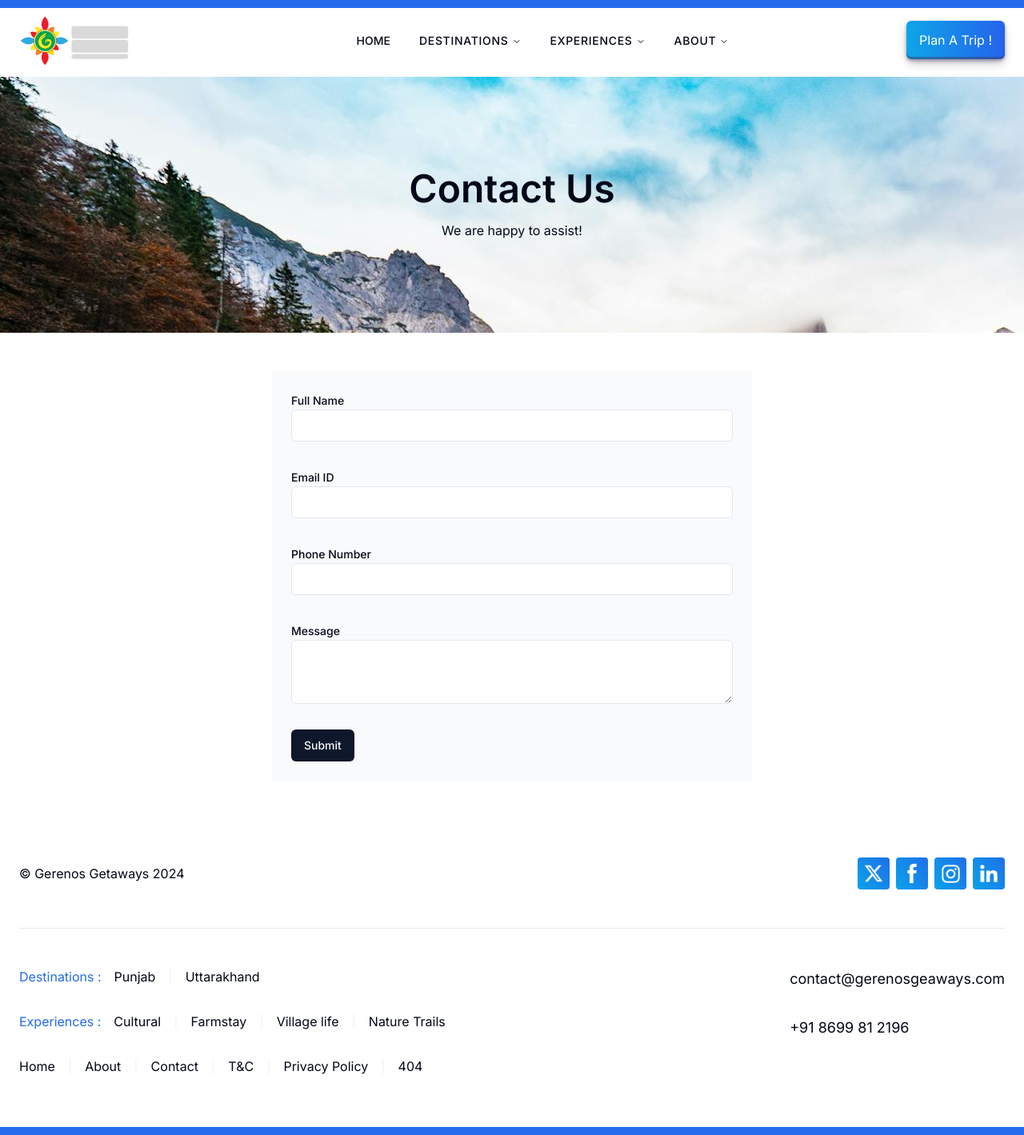
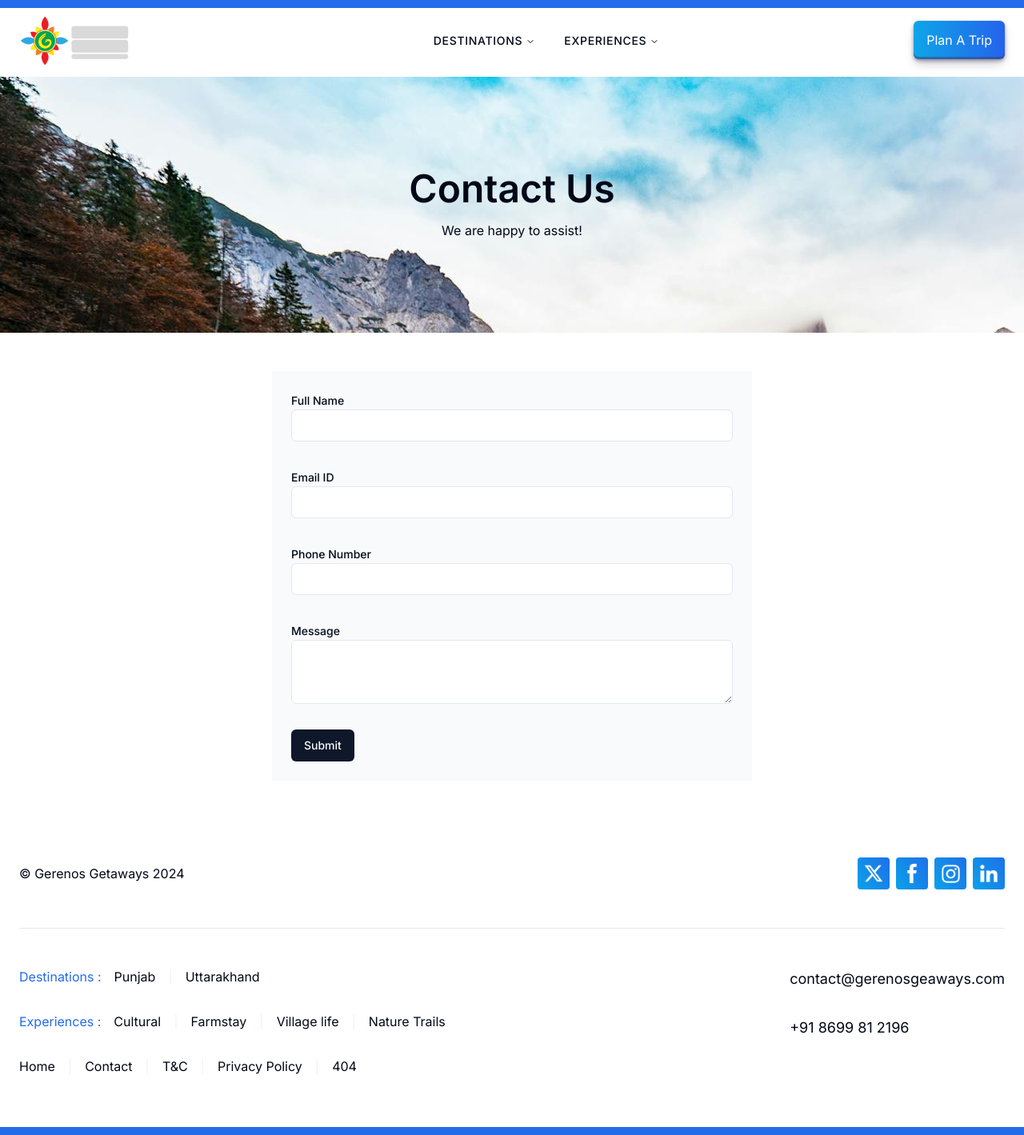
Before and after one commit to TheHypedge/geranos, a Next.js app: page /contact in a window 1280 px wide. Shown: the whole page at 80% size. Built offline with nearby package versions, Linux system fonts and the light colour scheme.

Commit message:
Changes
Changes

```diff
--- a/src/components/custom/Footer/GeneralMenu.tsx
+++ b/src/components/custom/Footer/GeneralMenu.tsx
@@ -8,10 +8,6 @@ const GeneralMenu = () => {
 
         <Link href="/">
         <p>Home</p>
-        </Link>
-        <p className="text-[#f2f2f2]">|</p>
-        <Link href="/about">
-        <p>About</p>
         </Link>
         <p className="text-[#f2f2f2]">|</p>
         <Link href="/contact">
--- a/src/components/custom/Global/HeroHomeSlider/HeroHomeSlider.tsx
+++ b/src/components/custom/Global/HeroHomeSlider/HeroHomeSlider.tsx
@@ -45,6 +45,15 @@ export default function SimpleSlider() {
         cardLink="/destinations/punjab"
       />
 
+
+      <HeroHomeSlide
+        title="Uttarakhand"
+        subTitle="The scenic beauty of the Heaven.  "
+        bgImage="/global/banners/punjab.jpg"
+        cardLink="/destinations/punjab"
+      />
+
+
       <HeroHomeSlide
         title="Rajasthan"
         subTitle="Where Heritage Meets the Golden Sands"
--- a/src/components/custom/Header/Header.tsx
+++ b/src/components/custom/Header/Header.tsx
@@ -1,12 +1,24 @@
 import React from 'react'
 import Image from 'next/image'
 import MainNavigation from './mainNavigation'
+import AlgoliaBlueButton from "@/components/animata/text/button/algolia-blue-button";
+import Link from 'next/link';
+
 
 const Header = () => {
   return (
     <div className="border-t-[10px] border-[#246BEB] fixed top-0 z-50 w-full bg-white min-h-[90px] flex flex-row align-middle justify-between px-6 py-2">
+    <Link href="/">
     <Image src="/global/logo.png" width="200" height="200" alt="logo"/>
+    </Link>
+
     <MainNavigation/>
+
+
+
+    <div className="mt-2">
+   <AlgoliaBlueButton ctaText="Plan A Trip" ctaLink="/"/>
+   </div>
 
     </div>
   )
--- a/src/components/custom/Header/mainNavigation.tsx
+++ b/src/components/custom/Header/mainNavigation.tsx
@@ -5,7 +5,6 @@ import Link from "next/link"
 
 import { cn } from "@/lib/utils"
 
-import AlgoliaBlueButton from "@/components/animata/text/button/algolia-blue-button";
 
 import {
   NavigationMenu,
@@ -68,13 +67,6 @@ export default function NavigationMenuDemo() {
 
     <NavigationMenu>
       <NavigationMenuList>
-      <NavigationMenuItem>
-          <Link href="/" legacyBehavior passHref>
-            <NavigationMenuLink className={"uppercase tracking-wider" + navigationMenuTriggerStyle()}>
-              Home
-            </NavigationMenuLink>
-          </Link>
-        </NavigationMenuItem>
 
         <NavigationMenuItem>
           <NavigationMenuTrigger className="uppercase tracking-wider">Destinations</NavigationMenuTrigger>
@@ -109,40 +101,11 @@ export default function NavigationMenuDemo() {
           </NavigationMenuContent>
         </NavigationMenuItem>
 
-        <NavigationMenuItem>
-          <NavigationMenuTrigger className="uppercase tracking-wider">About</NavigationMenuTrigger>
-          <NavigationMenuContent>
-            <ul className="grid gap-3 p-6 md:w-[400px] lg:w-[500px]">
-              <li className="row-span-3">
-                <NavigationMenuLink asChild>
-                  <a
-                    className="flex h-full w-full select-none flex-col justify-end rounded-md bg-gradient-to-b from-muted/50 to-muted p-6 no-underline outline-none focus:shadow-md"
-                    href="/"
-                  >
-
-                    <div className=" mb-2 mt-4 text-lg font-medium">
-                    γερανός (geranós)
-                    </div>
-                    <p className="text-sm leading-tight text-muted-foreground">
-                    test
-                    </p>
-                    <div className="text-slate-800 mb-2 mt-4 text-md font-medium width-auto">
-                    Read More
-                    </div>
-                  </a>
-                </NavigationMenuLink>
-              </li>
-
-            </ul>
-          </NavigationMenuContent>
-        </NavigationMenuItem>
 
       </NavigationMenuList>
     </NavigationMenu>
 
-   <div className="mt-2">
-   <AlgoliaBlueButton ctaText="Plan A Trip !" ctaLink="/"/>
-   </div>
+
 
 
     </>
```
